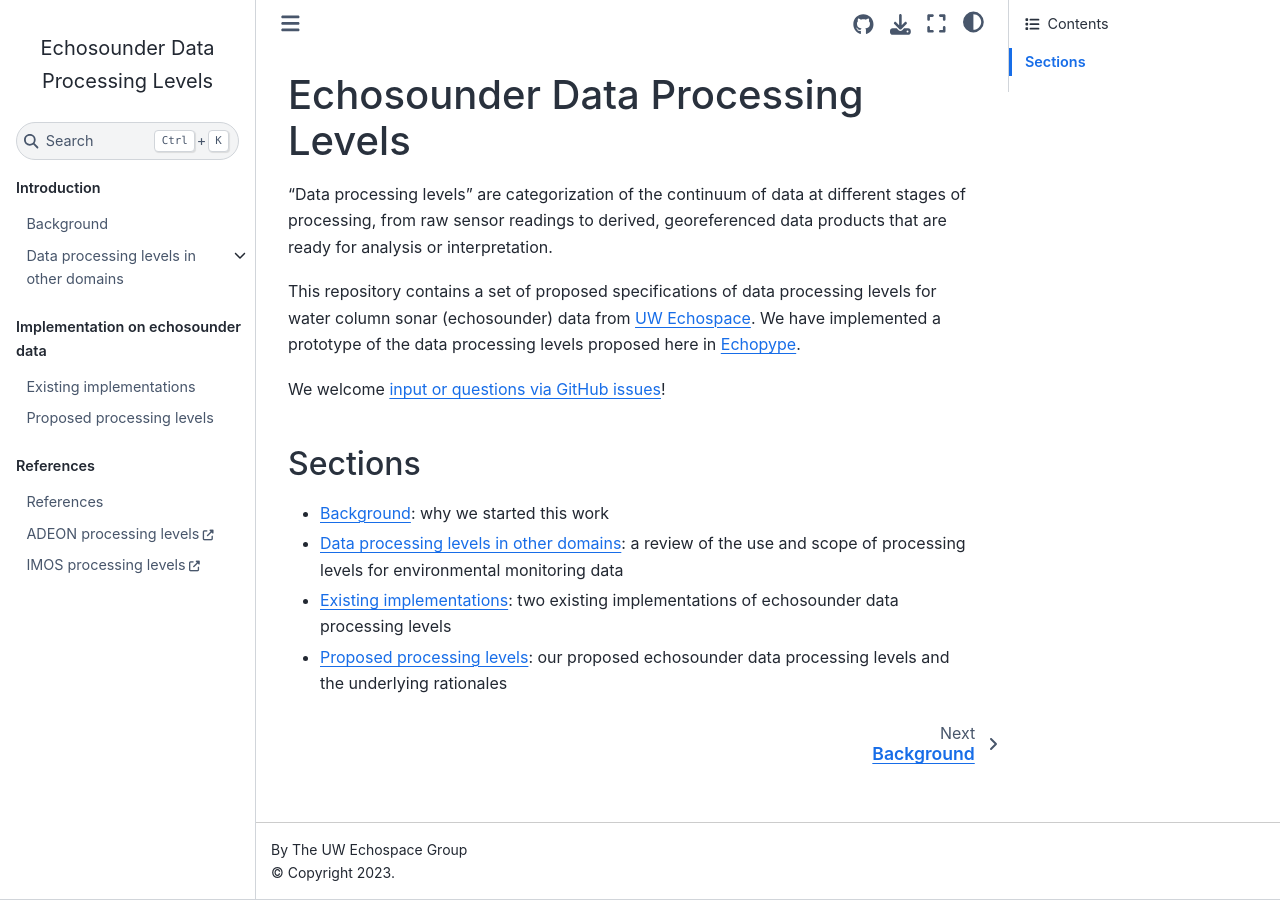
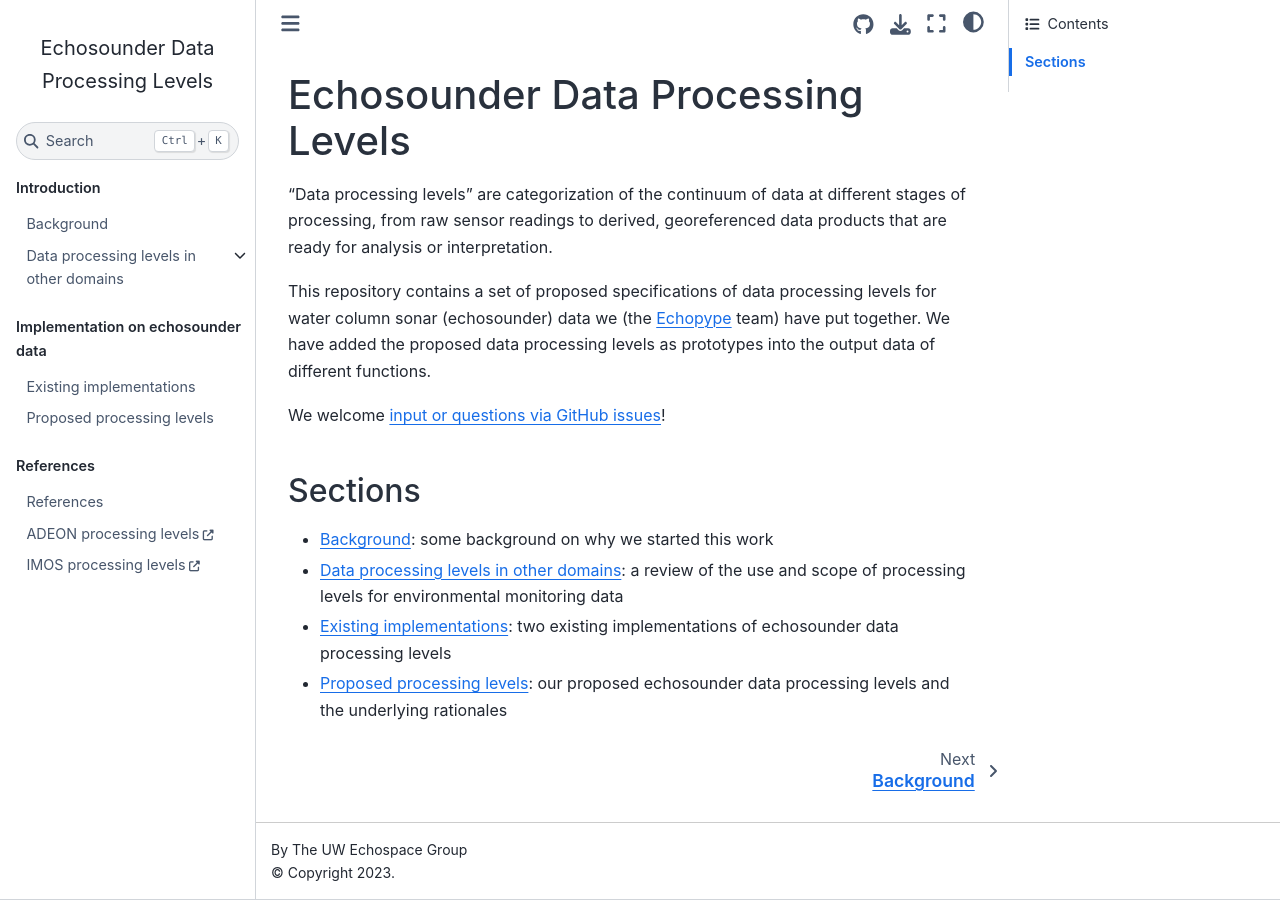
Before and after one commit to OSOceanAcoustics/echolevels, a Jupyter Book: the page built from docs/source/index.md, in a window 1280 px wide. Built offline with Jupyter Book 1.0.4 settings and Sphinx 7.4.7 and the Sphinx Book theme 1.1.4, drawn with Linux system fonts in a browser that asks for light colours.

Commit message:
More updates on texts and fig (#10)
* update level img, update index

* wording tweak

````diff
--- a/docs/source/index.md
+++ b/docs/source/index.md
@@ -2,18 +2,14 @@
 
 "Data processing levels" are categorization of the continuum of data at different stages of processing, from raw sensor readings to derived, georeferenced data products that are ready for analysis or interpretation.
 
-This repository contains a set of proposed specifications of data processing levels for water column sonar (echosounder) data from [UW Echospace](https://uw-echospace.github.io/). We have implemented a prototype of the data processing levels proposed here in [Echopype](https://echopype.readthedocs.io).
+This repository contains a set of proposed specifications of data processing levels for water column sonar (echosounder) data we (the [Echopype](https://echopype.readthedocs.io) team) have put together. We have added the proposed data processing levels as prototypes into the output data of different functions.
 
 We welcome [input or questions via GitHub issues](https://github.com/OSOceanAcoustics/echolevels/issues/new)!
 
 
 ## Sections
 
-- [](./background.md): why we started this work
+- [](./background.md): some background on why we started this work
 - [](./review): a review of the use and scope of processing levels for environmental monitoring data
 - [](./levels_existing.md): two existing implementations of echosounder data processing levels
 - [](./levels_proposed.md): our proposed echosounder data processing levels and the underlying rationales
-
-
-<!-- ```{tableofcontents}
-``` -->
````
Also changed, not shown: docs/source/images/echolevels.png.
